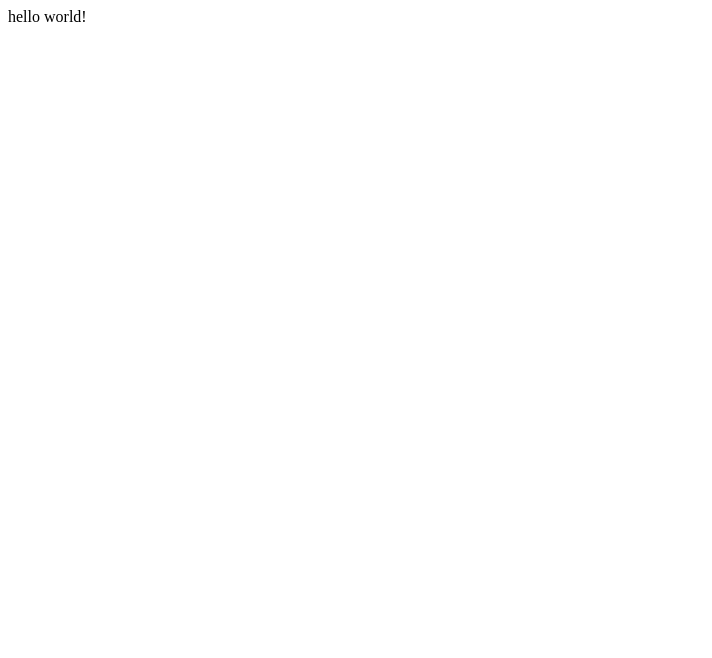
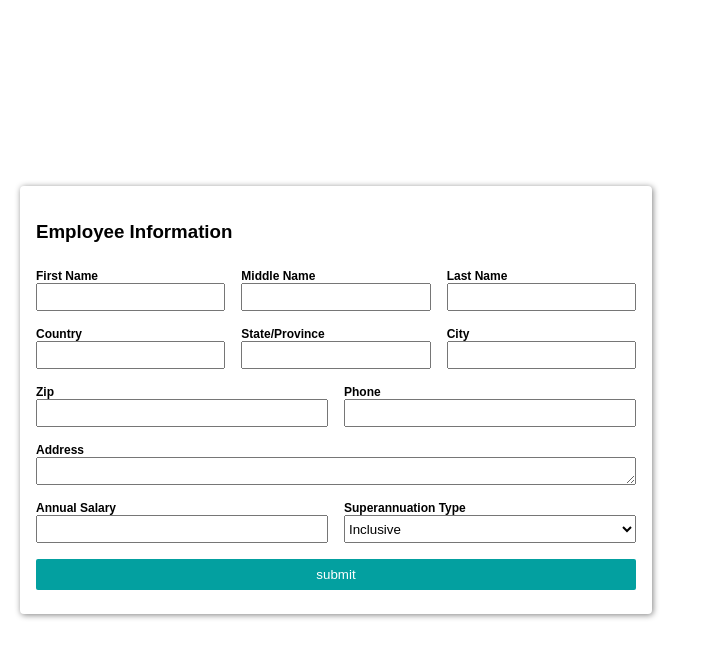
Before and after one commit to ReiyazP/employeePayroll, a website built with webpack: page public/index.html in a window 1280 px wide. Shown: the whole page, without its empty margins (0-712 px from the left). Built offline with nearby package versions, Linux system fonts and the light colour scheme.

Commit message:
create basic form to enter employee info

```diff
--- a/public/index.html
+++ b/public/index.html
@@ -4,11 +4,13 @@
     <meta charset="UTF-8">
     <meta http-equiv="X-UA-Compatible" content="IE=edge">
     <meta name="viewport" content="width=device-width, initial-scale=1.0">
-    <title>Document</title>
+    <link rel="stylesheet" href="../src/styles/index.css">
+    <title>Payroll</title>
 </head>
 <body>
-   <div>
-    hello world!
-   </div>
+    <div id="form-wrapper">
+        <h3>Employee Information</h3>
+    </div>
+
 </body>
 </html>
--- a/src/Form/formElements.js
+++ b/src/Form/formElements.js
@@ -1,4 +1,11 @@
-import { div, label, input, select, textArea } from "../common/elements";
+import {
+  div,
+  label,
+  input,
+  select,
+  textArea,
+  button,
+} from "../common/elements";
 
 // create a wrapper for a form item with built in label
 export const createWrapper = (fieldLabel) => {
@@ -7,7 +14,9 @@ export const createWrapper = (fieldLabel) => {
   let _label = label({ class: "label" });
 
   _label.innerText = fieldLabel;
-  wrapper.append(_label);
+  if (fieldLabel) {
+    wrapper.append(_label);
+  }
   return wrapper;
 };
 
@@ -37,3 +46,11 @@ export const getSelect = (label, selectAttribute, options = []) => {
 
   return createFields(label, selectAttribute?.name, _select);
 };
+
+export const getButton = (label, buttonAttributes = []) => {
+  let formField = button(buttonAttributes);
+  formField.innerText = label;
+  let wrapper = createWrapper();
+  wrapper.append(formField);
+  return { formItem: wrapper, formField, label, name: buttonAttributes.name };
+};
--- a/src/Form/index.js
+++ b/src/Form/index.js
@@ -1,5 +1,4 @@
-import { getInput, getSelect, getTextArea } from "./formElements";
-import { getButton } from "./buttonElement";
+import { getInput, getSelect, getTextArea, getButton } from "./formElements";
 import { createGrid } from "../utils";
 
 class Form {
@@ -24,7 +23,6 @@ class Form {
 
     this.formItems = [...(this?.formItems || []), newField];
     if (isGroup) {
-      console.log(formItem);
       return formItem;
     }
     this.form.append(formItem);
@@ -41,21 +39,15 @@ class Form {
     return this.createFormFields(input, isGroup);
   }
 
-  select(label, option, inputAttributes, isGroup) {
-    let select = getSelect(label, option, inputAttributes);
+  select(label, inputAttributes, option, isGroup) {
+    let select = getSelect(label, inputAttributes, option);
 
     return this.createFormFields(select, isGroup);
   }
 
-  button(label, buttonAttributes) {
+  button(label, buttonAttributes, isGroup) {
     let button = getButton(label, buttonAttributes);
-    let newButton = {
-      label,
-      button,
-    };
-    this.formItems = [...(this?.formItems || []), newButton];
-    this.form.append(button);
-    return button;
+    return this.createFormFields(button, isGroup);
   }
 
   getFieldsvalue() {
--- a/src/bootstrap.js
+++ b/src/bootstrap.js
@@ -1 +1,90 @@
-console.log("Hello world");
+import Form from "./Form";
+import { calculateSuperAnuation, calculateTax } from "./utils";
+
+const form = new Form({ id: "bankForm" });
+
+const firstName = form.input(
+  "First Name",
+  {
+    name: "firstName",
+    type: "text",
+  },
+  true
+);
+const middleName = form.input(
+  "Middle Name",
+  { name: "middleName", type: "text" },
+  true
+);
+
+const lastName = form.input(
+  "Last Name",
+  { name: "lastName", type: "text" },
+  true
+);
+
+form.formGroup(firstName, middleName, lastName);
+
+const country = form.input("Country", { name: "country", type: "text" }, true);
+const state = form.input(
+  "State/Province",
+  { name: "state", type: "text" },
+  true
+);
+const city = form.input("City", { name: "city", type: "text" }, true);
+form.formGroup(country, state, city);
+
+const phoneNo = form.input("Phone", { name: "phone", type: "text" }, true);
+const zip = form.input("Zip", { name: "zip", type: "text" }, true);
+form.formGroup(zip, phoneNo);
+
+form.textArea("Address", { name: "address" });
+
+let salary = form.input(
+  "Annual Salary",
+  {
+    name: "salary",
+    type: "number",
+    min: 0,
+  },
+  true
+);
+
+let isSuperIncluded = form.select(
+  "Superannuation Type",
+  { name: "isSuperIncluded" },
+  [
+    { value: 1, label: "Inclusive" },
+    { value: 0, label: "Exclusive" },
+  ],
+  true
+);
+
+form.formGroup(salary, isSuperIncluded);
+const submit = form.button("submit");
+
+form.createForm("form-wrapper");
+
+submit.formField.onclick = (e) => {
+  e.preventDefault();
+  const fields = form.getFieldsvalue();
+  const sal = Number(fields.salary || 0);
+  let {
+    grossSalary = 0,
+    superannuation = 0,
+    superTax = 0,
+  } = calculateSuperAnuation(sal, 10.5, Number(fields.isSuperIncluded));
+
+  let tax = calculateTax(grossSalary);
+  let netSalary = grossSalary - tax;
+  let netSuper = superannuation - superTax;
+  let salaryDetails = {
+    tax,
+    netSalary,
+    grossSalary,
+    superannuation,
+    superTax,
+    netSuper,
+  };
+  console.log(salaryDetails);
+};
--- a/src/common/elements.js
+++ b/src/common/elements.js
@@ -5,11 +5,11 @@ const createElement = (tag) => {
 
     const attr = attributes || {};
     for (let key in attr) {
-      element.setAttribute("key", attr[key]);
+      element.setAttribute(key, attr[key]);
     }
     return element;
   };
-  return elementWIthAttribute();
+  return elementWIthAttribute;
 };
 
 export const div = (attributes) => {
@@ -34,10 +34,10 @@ export const option = (attributes) => {
 
 // create options for select
 export const createOptions = (data) => {
-  const options = data || [];
-  return options.map((option) => {
-    const optionElement = option({ value: option.value });
-    optionElement.innerText = option.label;
+  const _data = data || [];
+  return _data.map((opt) => {
+    const optionElement = option({ value: opt.value });
+    optionElement.innerText = opt.label;
     return optionElement;
   });
 };
@@ -45,6 +45,7 @@ export const createOptions = (data) => {
 // create select with options
 export const select = (attributes) => {
   const _select = createElement("select")(attributes);
+
   let options = (data) => {
     if (data instanceof Array && data.length > 0) {
       _select.append(...createOptions(data));
@@ -53,3 +54,9 @@ export const select = (attributes) => {
   };
   return options;
 };
+
+export const button = (label, attributes) => {
+  const button = createElement("button")(attributes);
+  button.innerText = label;
+  return button;
+};
--- a/src/index.js
+++ b/src/index.js
@@ -1,5 +1,6 @@
 import("./bootstrap");
 import("../public/index.html");
+import("./styles/index.css");
 
 if (module.hot) {
   module.hot.accept("./bootstrap", () => {
--- /dev/null
+++ b/src/styles/index.css
@@ -0,0 +1,83 @@
+body {
+  display: flex;
+  align-items: center;
+  font-family: Arial, Helvetica, sans-serif;
+  margin: 0;
+  box-sizing: border-box;
+  height: 100vh;
+  justify-content: space-between;
+}
+#form-wrapper {
+  width: fit-content;
+  height: fit-content;
+  padding: 1rem;
+  border-radius: 4px;
+  width: 600px;
+  box-shadow: 1px 1px 6px grey;
+  margin: 20px;
+}
+#form-item {
+  display: flex;
+  flex-direction: column;
+  justify-content: space-evenly;
+  height: fit-content;
+  padding: 0.5rem 0;
+  align-self: center;
+}
+.wrapper-container {
+  width: fit-content;
+  height: fit-content;
+  padding: 1rem;
+  border-radius: 4px;
+  width: 600px;
+  box-shadow: 1px 1px 6px grey;
+  margin: 20px;
+}
+.grid {
+  display: inline-grid;
+  gap: 1rem;
+  width: 100%;
+}
+.label {
+  font-size: 12px;
+  font-weight: 600;
+}
+
+input,
+textarea {
+  outline: none;
+  height: 22px;
+}
+
+select {
+  outline: none;
+  height: 28px;
+  line-height: 28px;
+}
+textarea {
+  resize: vertical;
+  min-height: 22px;
+}
+
+button {
+  background: #03a0a0;
+  color: white;
+  height: fit-content;
+  outline: none;
+  border: none;
+  border-radius: 2px;
+  padding: 0.5rem 1rem;
+  cursor: pointer;
+}
+
+button:hover {
+  filter: brightness(105%);
+}
+
+button:active {
+  filter: brightness(100%);
+}
+
+h4 {
+  margin: 2px 0;
+}
--- a/src/utils.js
+++ b/src/utils.js
@@ -22,8 +22,8 @@ const getIndex = (sal, index) => {
 
 export const calculateTax = (sal, index, accTax = 0) => {
   let i = getIndex(sal, index);
-  let reducedSalary = sal - TAX_BRACKETS[i]?.limit + 1;
-
+  if (isNaN(TAX_BRACKETS[i]?.limit)) return 0;
+  let reducedSalary = sal - (TAX_BRACKETS[i]?.limit || 0) + 1;
   let newAccTax = accTax + reducedSalary * TAX_BRACKETS[i]?.tax;
   if (sal - reducedSalary > TAX_BRACKETS[i + 1]?.limit) {
     return calculateTax(sal - reducedSalary, i + 1, newAccTax);
```
